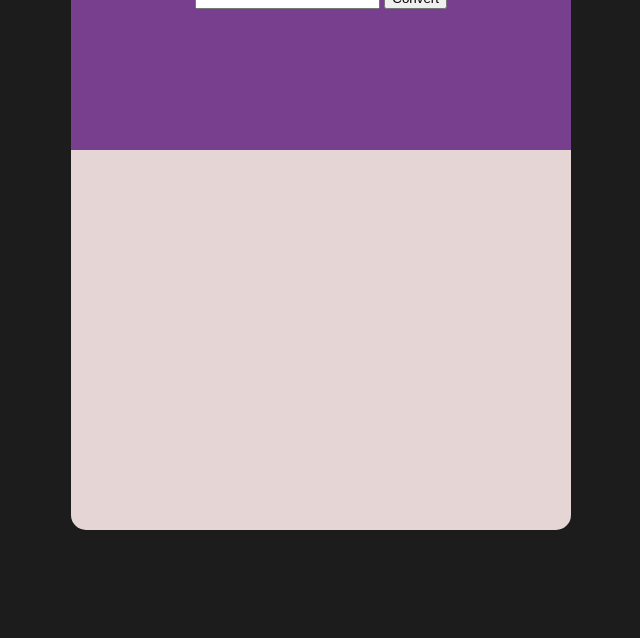
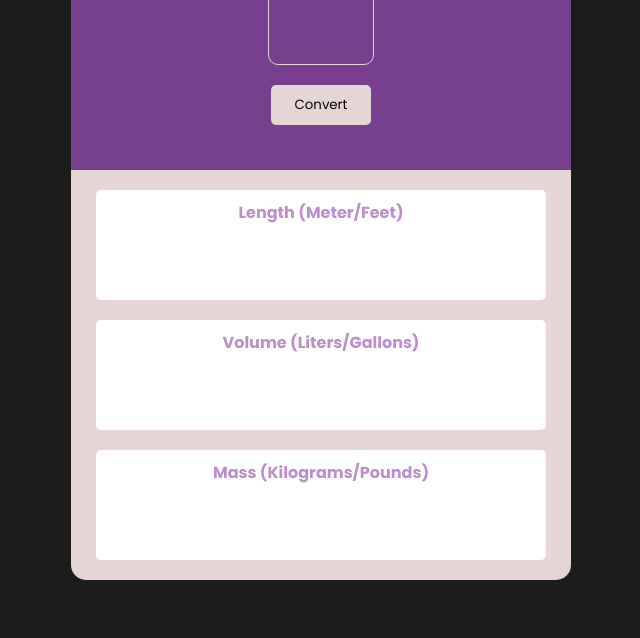
Before and after one commit to JoelCreate/Unit-Conversion-Tool, a plain HTML site: page index.html in a window 1280 px wide. Shown: the part 178-816 px from the top of the page, without its empty margins (319-959 px from the left). Drawn offline with Linux system fonts and the light colour scheme.

Commit message:
Conversion container
Created conversion container and added unit boxes

```diff
--- a/index.html
+++ b/index.html
@@ -13,6 +13,18 @@
                 <button class="btn">Convert</button>
             </div>
 
+            <div id="convert-container">
+                <div class="conversion-box" id="length">
+                    <h4>Length (Meter/Feet)</h4>
+                </div>
+                <div class="conversion-box" id="volume">
+                    <h4>Volume (Liters/Gallons)</h4>
+                </div>
+                <div class="conversion-box" id="mass">
+                    <h4>Mass (Kilograms/Pounds)</h4>
+                </div>
+             </div>
+
 
 
         </div>
--- a/styles.css
+++ b/styles.css
@@ -16,15 +16,60 @@ h1,h2,h3,h4,h5,h6 {
 
 #container {
     width: 500px;
-    height: 75vh;
+    height: 700px;
     background: #e5d5d5;
     border-radius: 15px;
 }
 
 #header {
     background: #783F8E;
-    height: 30%;
+    height:  250px;
     padding: 20px 10px;
     text-align: center;
     border-radius: 15px 15px 0px 0px;
+    display: flex;
+    justify-content: center;
+    flex-direction: column;
 }
+
+#num-input {
+    font-family: 'Poppins', sans-serif;
+    font-size: 3em;
+    color: #e5d5d5;
+    text-align: center;
+    background-color: transparent;
+    border: 1.5px solid #e5d5d5;
+    width:100px;
+    height: 100px;
+    border-radius: 10px;
+    margin: 10px auto;
+}
+
+.btn {
+    font-family: 'Poppins', sans-serif;
+    background: #e5d5d5;
+    border: none;
+    padding: 10px 15px;
+    border-radius: 5px;
+    width: 100px;
+    margin: 10px auto;
+}
+
+#convert-container {
+    display: flex;
+    justify-content: center;
+    align-items: center;
+    flex-direction: column;
+    min-height: 430px;
+    color:#BB8ECD;
+    text-align: center;
+}
+
+.conversion-box {
+    width: 450px;
+    height: 90px;
+    background: #fff;
+    margin: 0 auto 20px auto;
+    border-radius: 5px;
+    padding: 10px 0px;
+}
```
